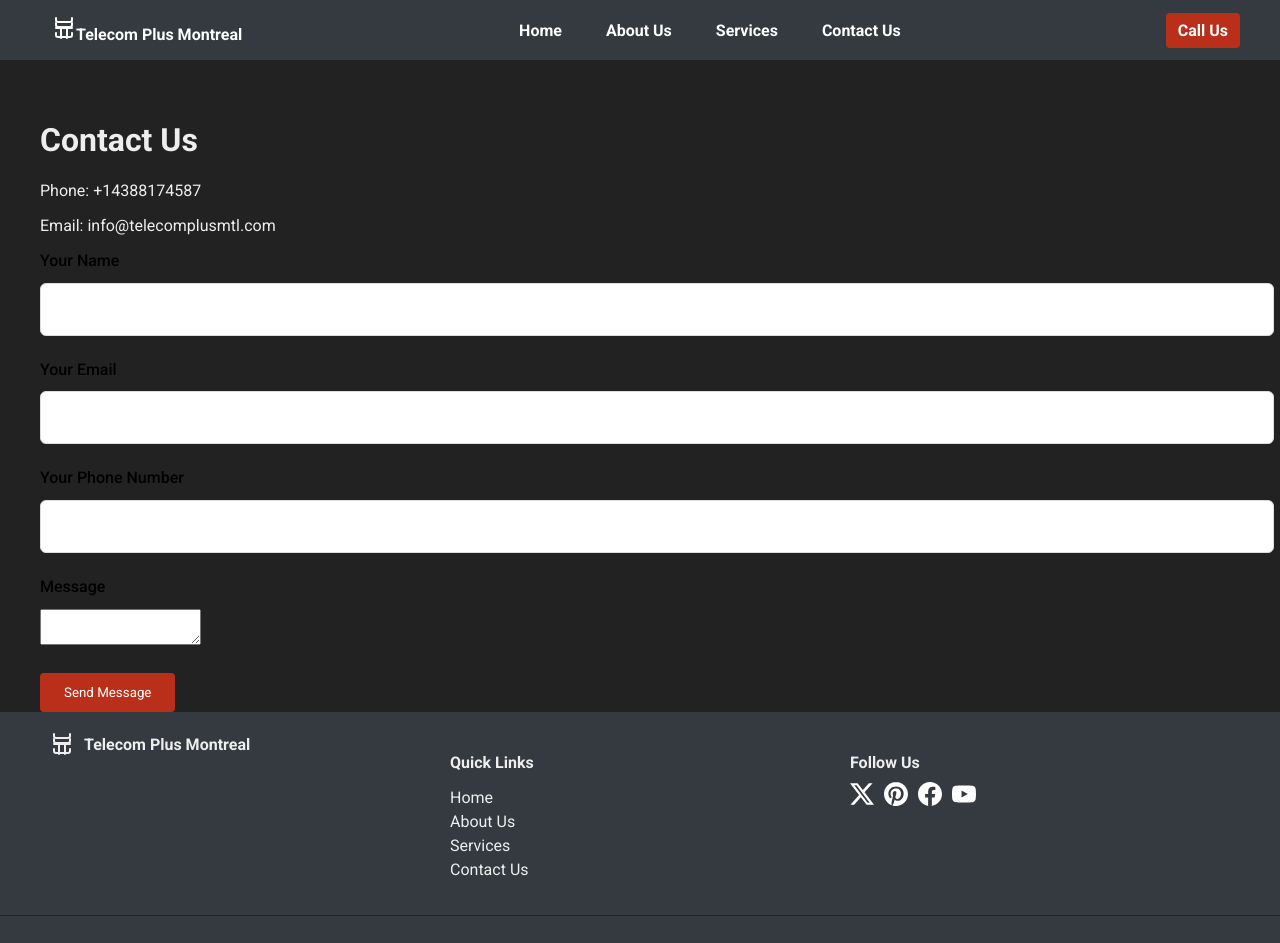
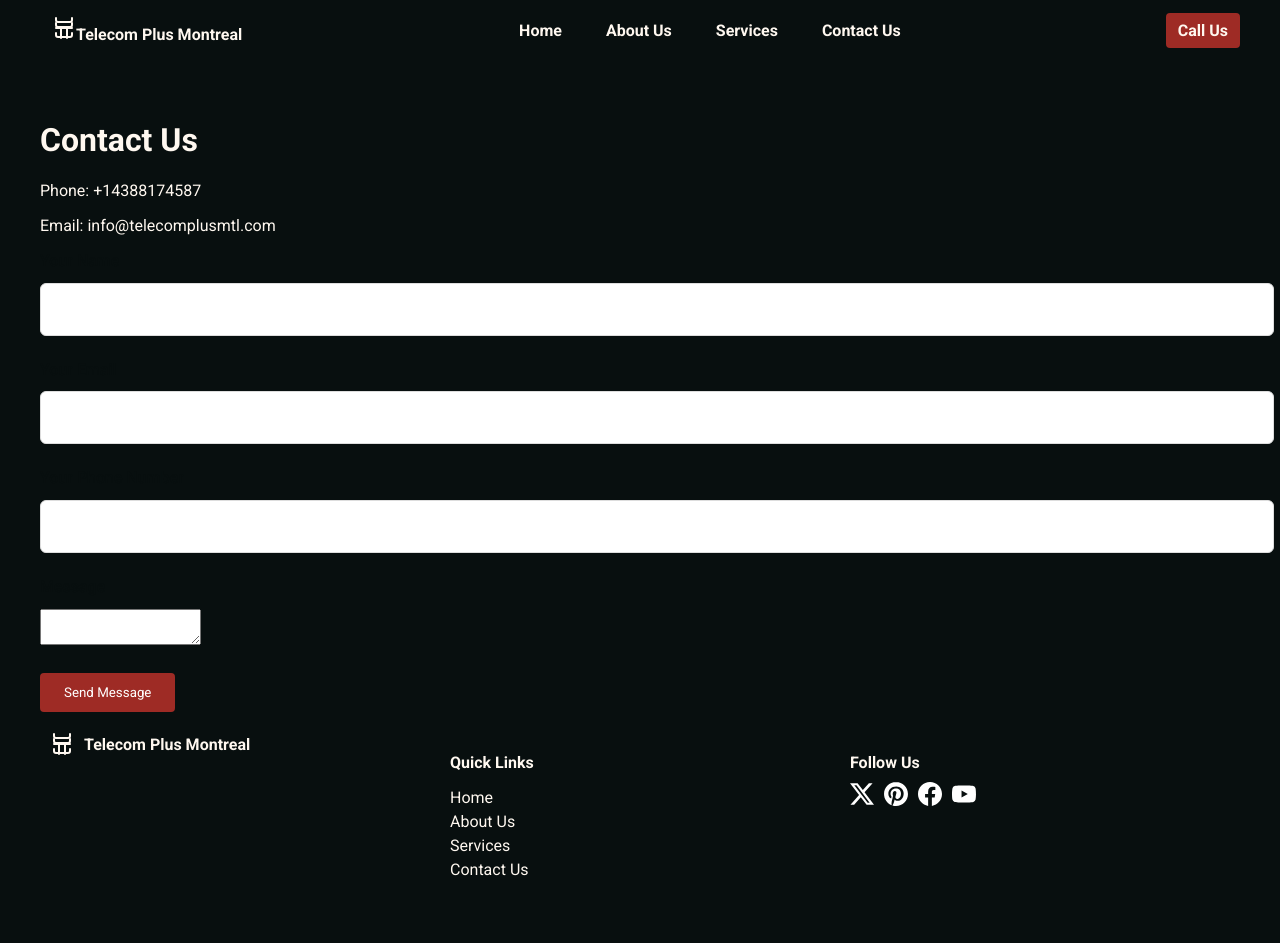
Before and after one commit to SmartFlame754/Telcomplusmontreal-2.0, a React (Vite) app: page /contact in a window 1280 px wide. Shown: the top 943 px of the page. Built offline with nearby package versions, Linux system fonts and the light colour scheme.

Commit message:
Initial commit from your app

```diff
--- a/src/components/MainMenu.jsx
+++ b/src/components/MainMenu.jsx
@@ -170,7 +170,7 @@ import React, { useState, useEffect, useRef } from 'react';
                 </li>
                 <li style={{marginLeft: 'auto'}}><Link to="/contact">Contact Us</Link></li>
               </ul>
-              <a href="tel:+14388174587" className="call-button" style={{ backgroundColor: '#ba2f19', color: 'white' }}>Call Us</a>
+              <a href="tel:+14388174587" className="call-button" style={{ backgroundColor: '#9E2B25', color: '#FFF8F0' }}>Call Us</a>
             </div>
           </nav>
         </>
--- a/src/index.css
+++ b/src/index.css
@@ -7,34 +7,34 @@
       margin: 0;
       padding-top: 100px;
       transition: background-color 0.3s, color 0.3s;
-      background-color: #222;
-      color: #eee;
+      background-color: #080F0F;
+      color: #FFF8F0;
     }
 
     .service-card {
-      background-color: #333;
-      color: #eee;
+      background-color: #9E2B25;
+      color: #FFF8F0;
     }
 
     .quote-card {
-      background-color: #333;
-      color: #eee;
+      background-color: #9E2B25;
+      color: #FFF8F0;
     }
 
     .btn-secondary {
-      color: #eee;
-      border-color: #eee;
+      color: #FFF8F0;
+      border-color: #FFF8F0;
     }
 
     .btn-secondary:hover {
-      background-color: #eee;
-      color: #ba2f19;
+      background-color: #FFF8F0;
+      color: #9E2B25;
     }
 
     /* Hero Section */
     .hero {
-      background: linear-gradient(135deg, #ba2f19, #7a2011);
-      color: white;
+      background: linear-gradient(135deg, #9E2B25, #080F0F);
+      color: #FFF8F0;
       padding: 100px 20px;
       text-align: center;
     }
@@ -58,18 +58,18 @@
     /* Quote Section */
     .quote-section {
       padding: 4rem 0;
-      background: #222;
+      background: #080F0F;
     }
 
     .quote-card {
-      background: white;
+      background: #FFF8F0;
       padding: 3rem;
       border-radius: 10px;
       box-shadow: 0 6px 12px rgba(0, 0, 0, 0.15);
       max-width: 700px;
       margin: 0 auto;
       transition: background-color 0.3s, color 0.3s;
-      color: #000;
+      color: #080F0F;
     }
 
     .quote-section h2 {
@@ -86,7 +86,7 @@
       display: block;
       margin-bottom: 0.8rem;
       font-weight: 500;
-      color: #000;
+      color: #080F0F;
     }
 
     .form-group input,
@@ -96,13 +96,13 @@
       border: 1px solid #ddd;
       border-radius: 6px;
       font-size: 1rem;
-      color: #000;
+      color: #080F0F;
     }
 
     /* Services Section */
     .services-section {
       padding: 4rem 20px;
-      background: #222;
+      background: #080F0F;
     }
 
     .container {
@@ -119,7 +119,7 @@
     }
 
     .service-card {
-      background: #333;
+      background: #9E2B25;
       padding: 2rem;
       border-radius: 8px;
       box-shadow: 0 4px 6px rgba(0, 0, 0, 0.1);
@@ -132,7 +132,7 @@
 
     .service-icon-container {
       font-size: 2.5rem;
-      color: #ba2f19;
+      color: #FFF8F0;
       margin-bottom: 1rem;
     }
 
@@ -143,14 +143,14 @@
     }
 
     .service-card p {
-      color: #eee;
+      color: #FFF8F0;
       margin-bottom: 1.5rem;
       text-align: center;
     }
 
     /* Buttons */
     .btn-primary {
-      background: #ba2f19;
+      background: #9E2B25;
       color: white;
       padding: 0.75rem 1.5rem;
       border: none;
@@ -165,8 +165,8 @@
 
     .btn-secondary {
       background: transparent;
-      color: #eee;
-      border: 2px solid #eee;
+      color: #FFF8F0;
+      border: 2px solid #FFF8F0;
       padding: 0.75rem 1.5rem;
       border-radius: 4px;
       cursor: pointer;
@@ -174,8 +174,8 @@
     }
 
     .btn-secondary:hover {
-      background: #eee;
-      color: #ba2f19;
+      background: #FFF8F0;
+      color: #9E2B25;
     }
 
     /* Chart Container */
@@ -185,7 +185,7 @@
 
     /* Social Bar */
     .social-bar {
-      background: #ba2f19;
+      background: #9E2B25;
       padding: 8px 20px;
       display: flex;
       justify-content: space-between;
@@ -196,7 +196,7 @@
       right: 0;
       z-index: 1000;
       height: 40px;
-      border-bottom: 1px solid #222;
+      border-bottom: 1px solid #080F0F;
       transition: top 0.3s ease;
     }
 
@@ -238,7 +238,7 @@
 
     /* Main Menu */
     .main-menu {
-      background: #343a40;
+      background: #080F0F;
       position: fixed;
       top: 0;
       left: 0;
@@ -247,7 +247,7 @@
       height: 60px;
       display: flex;
       align-items: center;
-      border-bottom: 1px solid #222;
+      border-bottom: 1px solid #080F0F;
       transition: top 0.3s ease;
     }
 
@@ -275,7 +275,7 @@
     }
 
     .main-menu a {
-      color: white;
+      color: #FFF8F0;
       text-decoration: none;
       font-weight: bold;
       padding: 8px 12px;
@@ -288,8 +288,8 @@
     }
 
     .call-button {
-      background: #333;
-      color: white;
+      background: #9E2B25;
+      color: #FFF8F0;
       padding: 8px 12px;
       border-radius: 4px;
       text-decoration: none;
@@ -298,8 +298,8 @@
     }
 
     .call-button:hover {
-      background-color: #ba2f19;
-      color: white;
+      background-color: #9E2B25;
+      color: #FFF8F0;
     }
 
     /* Theme Toggle */
@@ -325,7 +325,7 @@
 
     .services-menu-button {
       background: transparent;
-      color: white;
+      color: #FFF8F0;
       border: none;
       font-weight: bold;
       padding: 8px 12px;
@@ -341,7 +341,7 @@
       position: absolute;
       top: 100%;
       left: 0;
-      background: #343a40;
+      background: #080F0F;
       list-style: none;
       padding: 0;
       margin: 0;
@@ -357,7 +357,7 @@
     .services-dropdown li a {
       display: block;
       padding: 8px 12px;
-      color: white;
+      color: #FFF8F0;
       text-decoration: none;
       transition: background-color 0.3s;
     }
@@ -370,7 +370,7 @@
       position: absolute;
       top: 0;
       left: 100%;
-      background: #343a40;
+      background: #080F0F;
       list-style: none;
       padding: 0;
       margin: 0;
@@ -387,7 +387,7 @@
     .sub-services-dropdown li a {
       display: block;
       padding: 8px 12px;
-      color: white;
+      color: #FFF8F0;
       text-decoration: none;
       transition: background-color 0.3s;
     }
@@ -400,7 +400,7 @@
       position: absolute;
       top: 0;
       left: 100%;
-      background: #343a40;
+      background: #080F0F;
       list-style: none;
       padding: 0;
       margin: 0;
@@ -417,7 +417,7 @@
     .sub-sub-services-dropdown li a {
       display: block;
       padding: 8px 12px;
-      color: white;
+      color: #FFF8F0;
       text-decoration: none;
       transition: background-color 0.3s;
     }
@@ -428,18 +428,18 @@
 
     /* Link Styles */
     a {
-      color: #eee;
+      color: #FFF8F0;
       transition: color 0.3s;
     }
 
     a:hover {
-      color: #ff0000;
+      color: #FFCF99;
     }
 
     /* Footer Styles */
     .main-footer {
-      background: #343a40;
-      color: #eee;
+      background: #080F0F;
+      color: #FFF8F0;
       padding: 20px 0;
       text-align: center;
     }
@@ -464,7 +464,7 @@
       display: flex;
       align-items: center;
       text-decoration: none;
-      color: #eee;
+      color: #FFF8F0;
       font-weight: bold;
     }
 
@@ -490,7 +490,7 @@
 
     .footer-links a {
       text-decoration: none;
-      color: #eee;
+      color: #FFF8F0;
     }
 
     .footer-social .social-icons {
@@ -508,5 +508,5 @@
     .footer-copyright {
       margin-top: 20px;
       padding-top: 10px;
-      border-top: 1px solid #222;
+      border-top: 1px solid #080F0F;
     }
--- a/src/pages/Home.jsx
+++ b/src/pages/Home.jsx
@@ -113,7 +113,7 @@ import React, { useState, useEffect, useRef } from 'react';
             datasets: [{
               label: 'Service Popularity',
               data: popularityData,
-              backgroundColor: '#ba2f19',
+              backgroundColor: '#9E2B25',
               borderWidth: 1
             }]
           },
```
